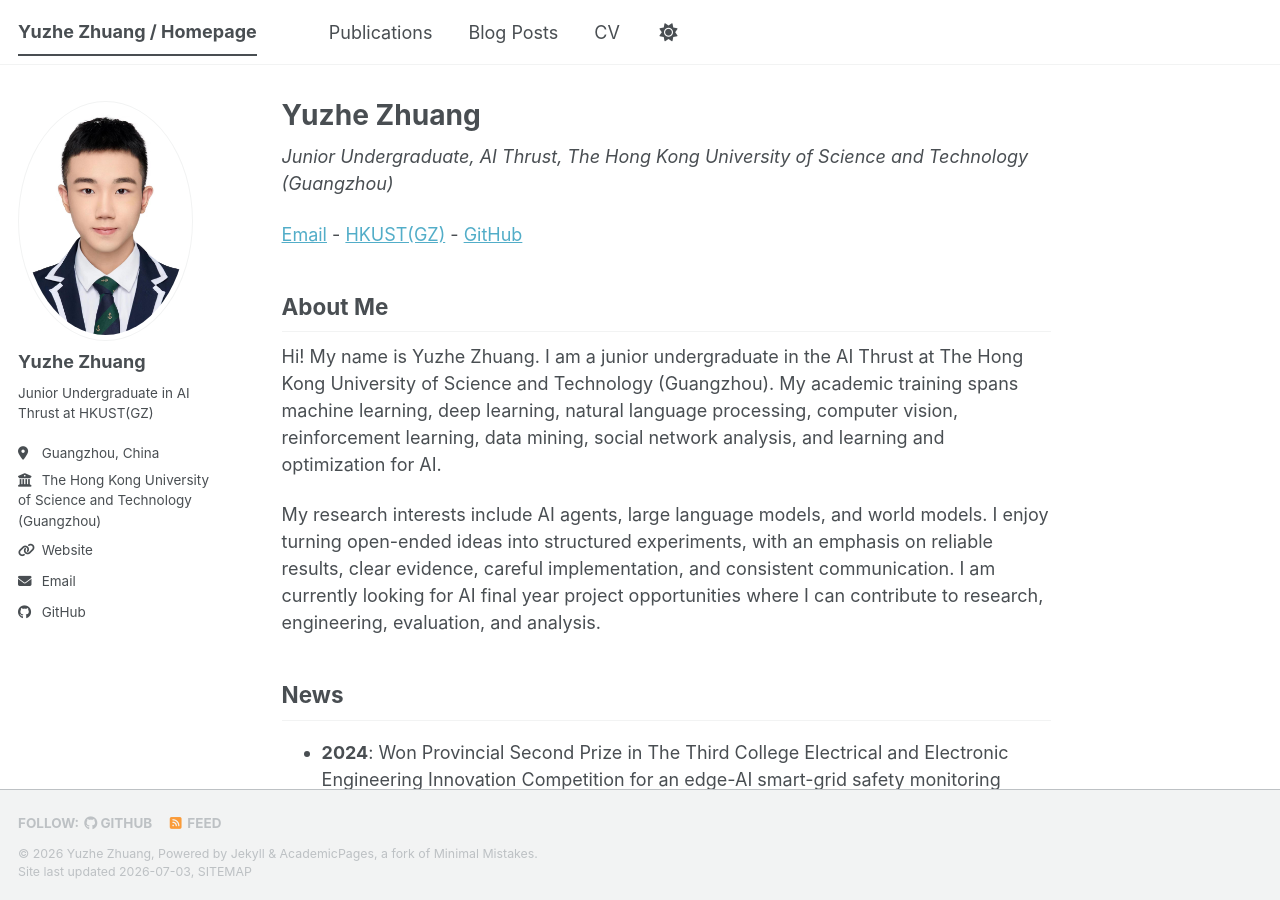
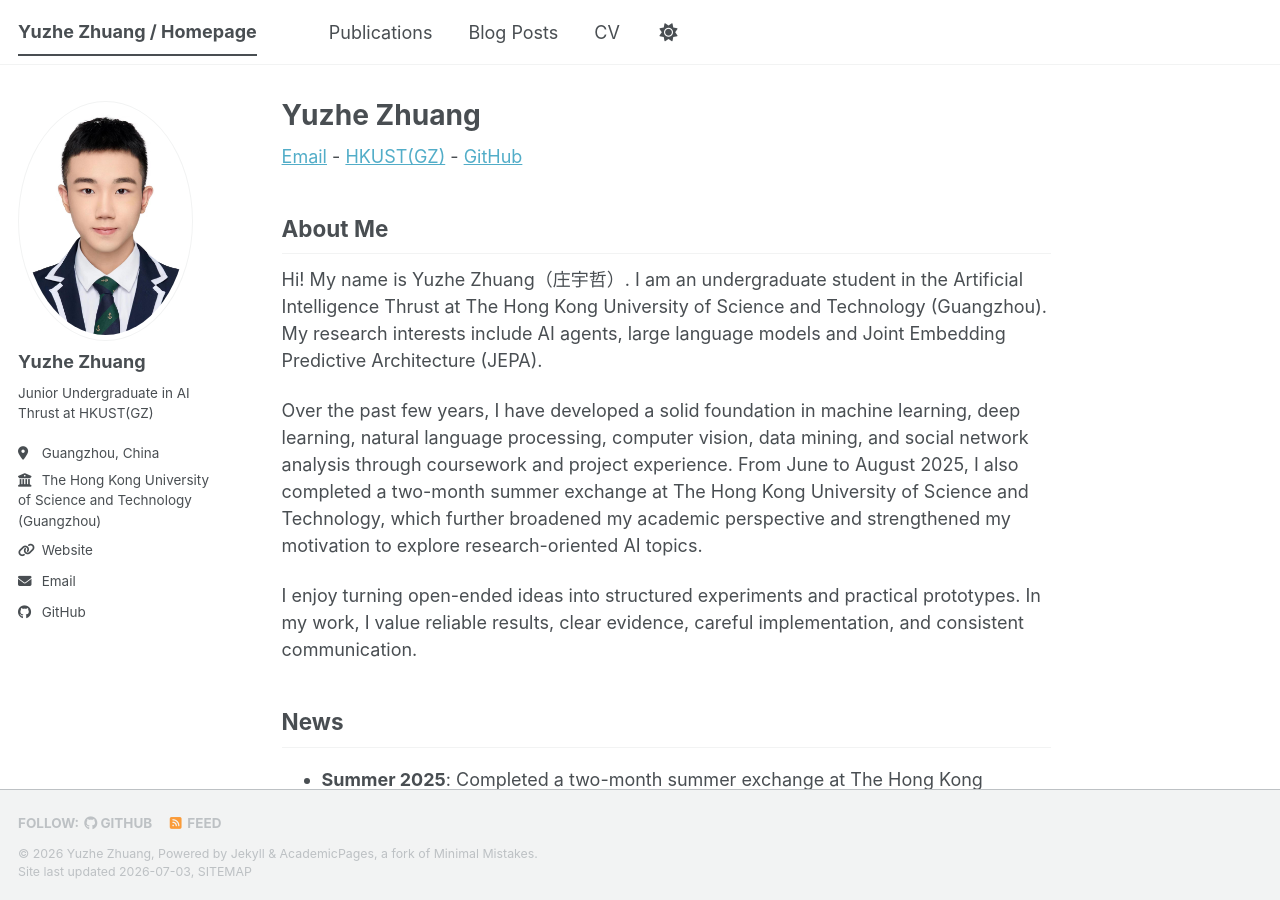
Before and after one commit to dreamyingy/dreamyingy.github.io, a Jekyll site: the page built from _pages/about.md, in a window 1280 px wide and 900 px high. Built offline with Jekyll 4.4.1, drawn with Linux system fonts in a browser that asks for light colours; a style sheet for code colours, icons or effects is not loaded; some of the changed text lies outside the part shown.

Commit message:
修改主页内容

```diff
--- a/_pages/about.md
+++ b/_pages/about.md
@@ -7,18 +7,22 @@ redirect_from:
   - /about.html
 ---
 
-*Junior Undergraduate, AI Thrust, The Hong Kong University of Science and Technology (Guangzhou)*
+<!-- *Junior Undergraduate, AI Thrust, The Hong Kong University of Science and Technology (Guangzhou)* -->
 
 [Email](mailto:yzhuang671@connect.hkust-gz.edu.cn) - [HKUST(GZ)](https://www.hkust-gz.edu.cn/) - [GitHub](https://github.com/dreamyingy)
 
 ## About Me
 
-Hi! My name is Yuzhe Zhuang. I am a junior undergraduate in the AI Thrust at The Hong Kong University of Science and Technology (Guangzhou). My academic training spans machine learning, deep learning, natural language processing, computer vision, reinforcement learning, data mining, social network analysis, and learning and optimization for AI.
+Hi! My name is Yuzhe Zhuang（庄宇哲）. I am an undergraduate student in the Artificial Intelligence Thrust at The Hong Kong University of Science and Technology (Guangzhou). My research interests include AI agents, large language models and Joint Embedding Predictive Architecture (JEPA).
 
-My research interests include AI agents, large language models, and world models. I enjoy turning open-ended ideas into structured experiments, with an emphasis on reliable results, clear evidence, careful implementation, and consistent communication. I am currently looking for AI final year project opportunities where I can contribute to research, engineering, evaluation, and analysis.
+Over the past few years, I have developed a solid foundation in machine learning, deep learning, natural language processing, computer vision, data mining, and social network analysis through coursework and project experience. From June to August 2025, I also completed a two-month summer exchange at The Hong Kong University of Science and Technology, which further broadened my academic perspective and strengthened my motivation to explore research-oriented AI topics.
+
+I enjoy turning open-ended ideas into structured experiments and practical prototypes. In my work, I value reliable results, clear evidence, careful implementation, and consistent communication.
+
 
 ## News
 
+- **Summer 2025**: Completed a two-month summer exchange at The Hong Kong University of Science and Technology.
 - **2024**: Won Provincial Second Prize in The Third College Electrical and Electronic Engineering Innovation Competition for an edge-AI smart-grid safety monitoring system.
 - **Summer 2024**: Received the UGRP Best Poster Design Award for work on deep learning modeling techniques for VLSI devices.
 - **2023**: Started undergraduate study in the AI Thrust at HKUST(GZ).
@@ -41,47 +45,17 @@ My research interests include AI agents, large language models, and world models
 - Worked with Raspberry Pi and PYNQ-Z2 deployment settings.
 - Focused on pose-estimation model design and training for fall or abnormal-posture detection.
 
-## Selected Course Research Projects
-
-### Human Activity Recognition
-
-Analyzed smartphone inertial-sensor data for six daily activities. Used t-SNE, PCA, clustering, logistic regression, and MLP models; logistic regression reached 96.4% test accuracy while highlighting generalization trade-offs.
-
-### San Francisco Crime Classification
-
-Built a data-science pipeline for 878K SFPD records, including data cleaning, spatial-temporal exploration, feature engineering, modeling, and interpretation of crime-category patterns.
-
-### StoryDiffusion CSA Optimization
-
-Improved StoryDiffusion Consistent Self-Attention by replacing pure random token sampling with a hybrid similarity/random strategy, aiming to preserve character details while maintaining visual diversity.
-
-### Semantic Similarity for LLM Evaluation
-
-Evaluated whether embedding-space similarity can predict LLM answer correctness. Compared short-form and long-form QA behavior and analyzed why fluent outputs may still be factually unsupported.
-
-### Video Super-Resolution
-
-Compared interpolation and SRCNN baselines, BasicVSR/IconVSR reproduction, and generative enhancement with ControlNet-Tile and Conditional Flow Matching, focusing on fidelity and temporal consistency.
-
-### arXiv Research Briefing Agent
-
-Developed a six-skill research agent for arXiv paper search, ranking, evidence extraction, network analysis, structured briefing, and grounded follow-up QA from cached artifacts.
 
 ## Education
 
 - **2023-2027 (Expected)**: BSc student, AI Thrust, The Hong Kong University of Science and Technology (Guangzhou).
-- **Relevant coursework**: Machine Learning, Deep Learning, Natural Language Processing, Computer Vision, Reinforcement Learning, Data Mining, Social Network Analysis, Learning and Optimization for AI.
+- **June-August 2025**: Two-month summer exchange, The Hong Kong University of Science and Technology.
 
 ## Skills
 
-- **Programming and systems**: Python, Git, Linux, university HPC platform.
+- **Programming and systems**: Python, Git, Linux.
 - **AI toolchain**: PyTorch, NumPy, scikit-learn, Hugging Face, Matplotlib, NetworkX.
-- **Research practice**: paper reading, baseline reproduction, ablation analysis, report writing.
-
-## Research Values
-
-I value self-study, responsibility, attention to detail, and long-term growth. I care about whether experimental settings are reasonable, whether results are interpretable, and whether conclusions are supported by sufficient evidence.
 
 ## Contact
 
-Best way to reach me: [yzhuang671@connect.hkust-gz.edu.cn](mailto:yzhuang671@connect.hkust-gz.edu.cn). I am happy to discuss AI research projects, FYP opportunities, and collaboration ideas.
+Best way to reach me: [yzhuang671@connect.hkust-gz.edu.cn](mailto:yzhuang671@connect.hkust-gz.edu.cn).
```
